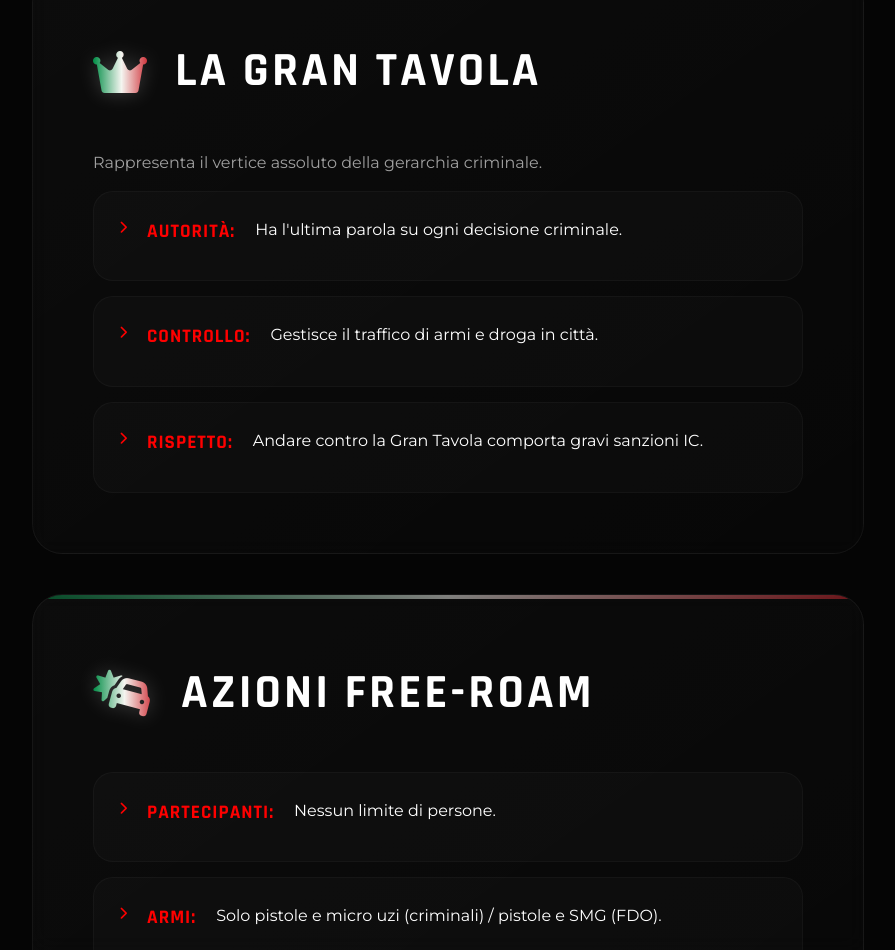
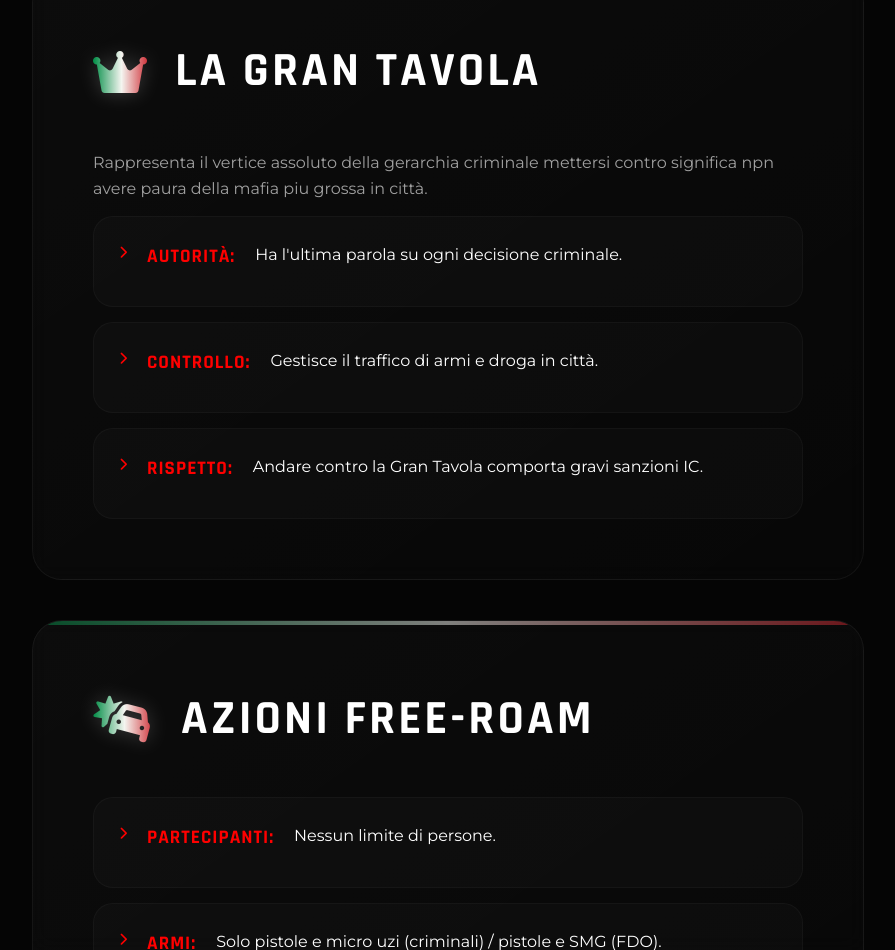
Before and after one commit to LaForteItalia/Sito-web, a website: page regolamento.html in a window 1280 px wide. Shown: the part 7505-8455 px from the top of the page, without its empty margins (352-1247 px from the left). Drawn offline with nearby package versions, Linux system fonts and the light colour scheme.

Commit message:
Update regolamento.html

```diff
--- a/regolamento.html
+++ b/regolamento.html
@@ -314,7 +314,7 @@
                     <!-- GRAN TAVOLA -->
                     <section id="gran-tavola" class="rule-section" data-aos="fade-up">
                         <h2><i class="fas fa-crown"></i> La Gran Tavola</h2>
-                        <p style="color: var(--text-muted); margin-bottom: 15px;">Rappresenta il vertice assoluto della gerarchia criminale.</p>
+                        <p style="color: var(--text-muted); margin-bottom: 15px;">Rappresenta il vertice assoluto della gerarchia criminale mettersi contro significa npn avere paura della mafia piu grossa in città.</p>
                         <ul class="rule-list">
                             <li><i class="fas fa-chevron-right"></i> <strong>Autorità:</strong> Ha l'ultima parola su ogni decisione criminale.</li>
                             <li><i class="fas fa-chevron-right"></i> <strong>Controllo:</strong> Gestisce il traffico di armi e droga in città.</li>
```
